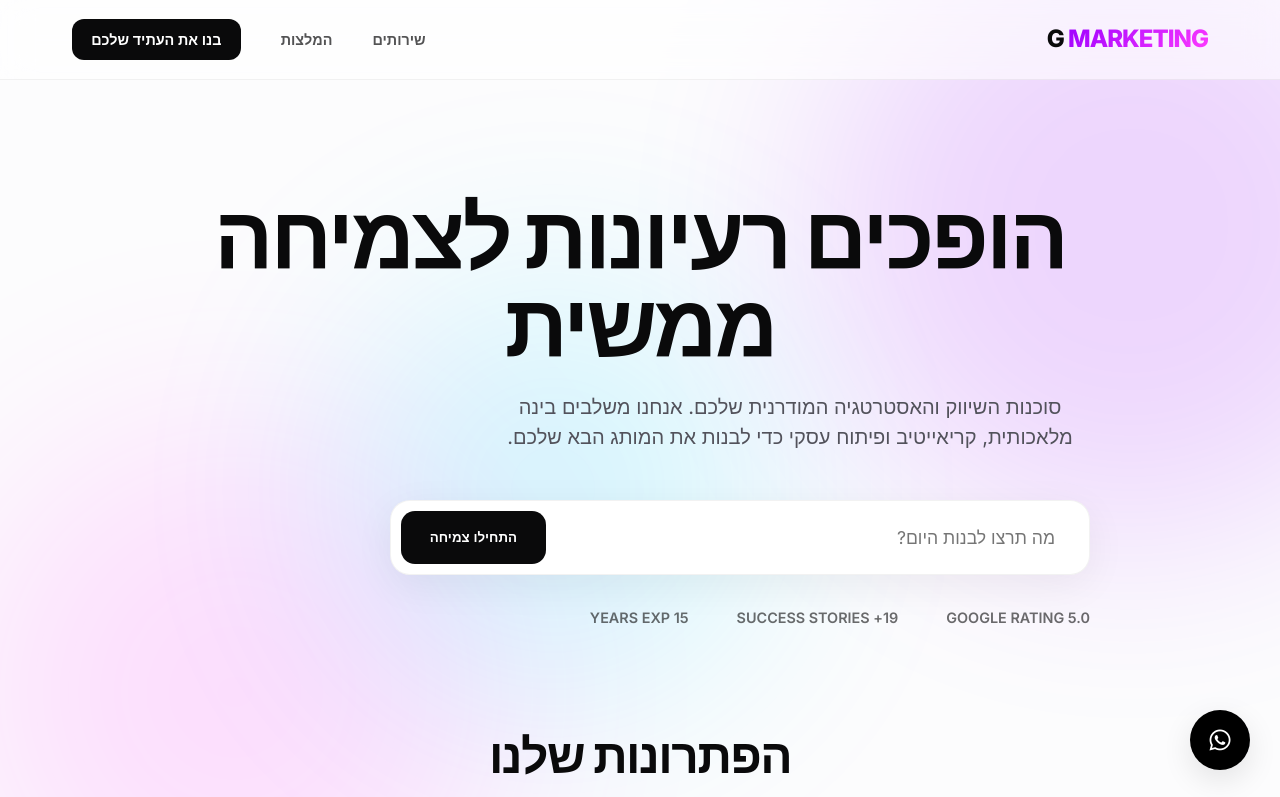
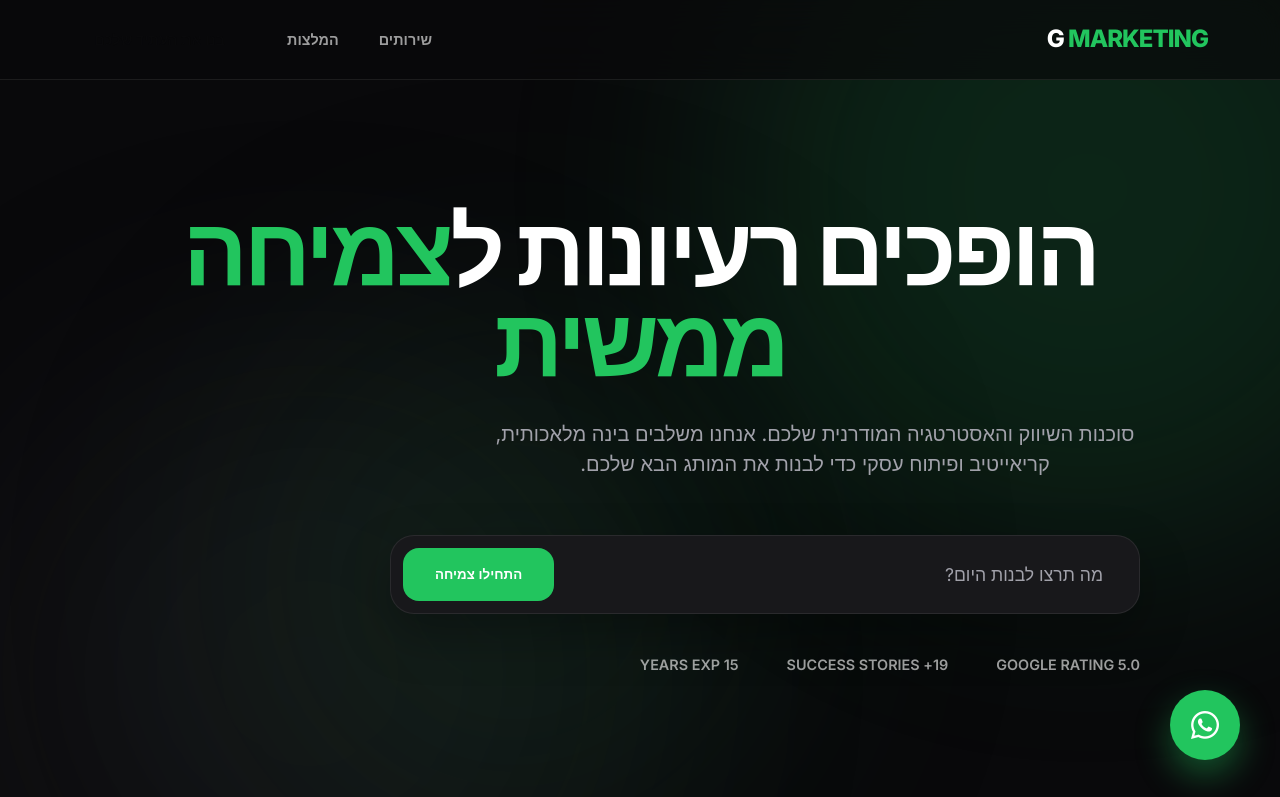
Before and after one commit to igorgormarketing-cpu/agency-website, a plain HTML site: page index.html in a window 1280 px wide. Shown: the top 797 px of the page. Drawn offline with Linux system fonts and the light colour scheme.

Commit message:
Apply Dark Growth theme (Gray/Green/White) to Lovable.dev structure

```diff
--- a/styles.css
+++ b/styles.css
@@ -1,14 +1,16 @@
 :root {
-    --bg-base: #fcfcfd;
-    --text-main: #0a0a0b;
-    --text-muted: #52525b;
-    --primary: #9d00ff;
-    --secondary: #ff3bff;
-    --accent: #00d1ff;
-    --glass: rgba(255, 255, 255, 0.7);
-    --glass-border: rgba(0, 0, 0, 0.05);
+    --bg-base: #09090b; /* Dark Gray / Black */
+    --bg-light: #18181b; /* Dark Gray Lighter */
+    --text-main: #ffffff;
+    --text-muted: #a1a1aa; /* Light Gray Text */
+    --primary: #22c55e; /* Green */
+    --primary-hover: #16a34a;
+    --secondary: #3f3f46; /* Medium Gray */
+    --accent: #52525b; /* Gray Accent */
+    --glass: rgba(24, 24, 27, 0.7);
+    --glass-border: rgba(255, 255, 255, 0.08);
     --font-main: 'Inter', 'Heebo', sans-serif;
-    --shadow-soft: 0 8px 30px rgba(0,0,0,0.04);
+    --shadow-soft: 0 8px 30px rgba(0,0,0,0.5);
 }
 
 * {
@@ -26,7 +28,7 @@ body {
     -webkit-font-smoothing: antialiased;
 }
 
-/* Mesh Background Effects */
+/* Mesh Background Effects - Dark Mode with Green Blurs */
 .mesh-bg {
     position: fixed;
     top: 0;
@@ -41,18 +43,18 @@ body {
 .mesh-blob {
     position: absolute;
     border-radius: 50%;
-    filter: blur(100px);
-    opacity: 0.15;
-    animation: blob-move 20s infinite alternate;
+    filter: blur(120px);
+    opacity: 0.2;
+    animation: blob-move 25s infinite alternate;
 }
 
-.blob-1 { width: 600px; height: 600px; background: var(--primary); top: -100px; right: -100px; }
-.blob-2 { width: 500px; height: 500px; background: var(--secondary); bottom: -100px; left: -100px; animation-delay: -5s; }
-.blob-3 { width: 400px; height: 400px; background: var(--accent); top: 30%; left: 20%; animation-delay: -10s; }
+.blob-1 { width: 700px; height: 700px; background: var(--primary); top: -200px; right: -100px; opacity: 0.15; }
+.blob-2 { width: 600px; height: 600px; background: var(--secondary); bottom: -100px; left: -100px; animation-delay: -5s; }
+.blob-3 { width: 500px; height: 500px; background: #14532d; top: 30%; left: 10%; animation-delay: -10s; }
 
 @keyframes blob-move {
     0% { transform: translate(0, 0) scale(1); }
-    100% { transform: translate(100px, 50px) scale(1.1); }
+    100% { transform: translate(150px, 100px) scale(1.1); }
 }
 
 .container {
@@ -71,8 +73,8 @@ body {
     left: 0;
     right: 0;
     z-index: 1000;
-    background: rgba(255, 255, 255, 0.6);
-    backdrop-filter: blur(16px);
+    background: rgba(9, 9, 11, 0.7);
+    backdrop-filter: blur(20px);
     border-bottom: 1px solid var(--glass-border);
 }
 
@@ -90,9 +92,7 @@ body {
 }
 
 .logo-text span {
-    background: linear-gradient(135deg, var(--primary), var(--secondary));
-    -webkit-background-clip: text;
-    -webkit-text-fill-color: transparent;
+    color: var(--primary);
 }
 
 .nav-links {
@@ -106,159 +106,171 @@ body {
     color: var(--text-main);
     font-weight: 600;
     font-size: 0.9rem;
-    opacity: 0.7;
-    transition: opacity 0.3s;
+    opacity: 0.6;
+    transition: all 0.3s;
 }
 
-.nav-links a:hover { opacity: 1; }
+.nav-links a:hover { opacity: 1; color: var(--primary); }
 
 .btn-nav {
-    background: var(--text-main);
-    color: #fff !important;
-    padding: 0.6rem 1.2rem;
+    background: var(--white);
+    color: var(--bg-base) !important;
+    padding: 0.7rem 1.4rem;
     border-radius: 12px;
     opacity: 1 !important;
+    font-weight: 800;
 }
+
+.btn-nav:hover { background: var(--primary); }
 
 /* Hero Section */
 .hero {
-    min-height: 90vh;
+    min-height: 100vh;
     display: flex;
     flex-direction: column;
     align-items: center;
     justify-content: center;
     text-align: center;
-    padding-top: 100px;
+    padding-top: 80px;
 }
 
 .hero h1 {
-    font-size: clamp(3.5rem, 8vw, 5.5rem);
+    font-size: clamp(3.5rem, 8vw, 6rem);
     font-weight: 900;
-    line-height: 1;
-    letter-spacing: -3px;
-    margin-bottom: 1.5rem;
-    max-width: 900px;
+    line-height: 0.95;
+    letter-spacing: -4px;
+    margin-bottom: 2rem;
+    max-width: 1000px;
+}
+
+.hero h1 span {
+    color: var(--primary);
 }
 
 .hero p {
     font-size: 1.25rem;
     color: var(--text-muted);
-    max-width: 600px;
-    margin-bottom: 3rem;
+    max-width: 650px;
+    margin-bottom: 3.5rem;
 }
 
 .chat-cta {
     width: 100%;
-    max-width: 700px;
-    background: #fff;
-    padding: 10px;
-    border-radius: 20px;
-    box-shadow: 0 10px 40px rgba(0,0,0,0.06);
+    max-width: 750px;
+    background: var(--bg-light);
+    padding: 12px;
+    border-radius: 24px;
+    box-shadow: 0 20px 50px rgba(0,0,0,0.3);
     border: 1px solid var(--glass-border);
     display: flex;
-    gap: 10px;
-    margin-bottom: 2rem;
+    gap: 12px;
+    margin-bottom: 2.5rem;
 }
 
 .chat-cta input {
     flex: 1;
+    background: transparent;
     border: none;
     padding: 1rem 1.5rem;
     font-size: 1.1rem;
+    color: #fff;
     outline: none;
     font-family: inherit;
 }
 
+.chat-cta input::placeholder { color: var(--text-muted); }
+
 .btn-chat {
-    background: var(--text-main);
+    background: var(--primary);
     color: #fff;
     border: none;
-    padding: 0 1.8rem;
-    border-radius: 14px;
-    font-weight: 700;
+    padding: 0 2rem;
+    border-radius: 16px;
+    font-weight: 800;
     cursor: pointer;
-    transition: transform 0.2s;
+    transition: all 0.2s;
 }
 
-.btn-chat:hover { transform: scale(1.02); }
+.btn-chat:hover {
+    background: var(--primary-hover);
+    transform: scale(1.02);
+}
 
 /* Bento Grid */
 .section-header {
     text-align: center;
-    margin-bottom: 4rem;
+    margin-bottom: 5rem;
 }
 
 .section-header h2 {
-    font-size: 3rem;
-    font-weight: 800;
-    letter-spacing: -1.5px;
+    font-size: 3.5rem;
+    font-weight: 900;
+    letter-spacing: -2px;
 }
 
 .bento-grid {
     display: grid;
     grid-template-columns: repeat(4, 1fr);
-    grid-auto-rows: 240px;
+    grid-auto-rows: 260px;
     gap: 1.5rem;
 }
 
 .bento-item {
     background: var(--glass);
-    backdrop-filter: blur(8px);
+    backdrop-filter: blur(20px);
     border: 1px solid var(--glass-border);
-    border-radius: 24px;
-    padding: 2.5rem;
-    transition: all 0.3s;
+    border-radius: 28px;
+    padding: 3rem;
+    transition: all 0.4s cubic-bezier(0.4, 0, 0.2, 1);
     display: flex;
     flex-direction: column;
     justify-content: space-between;
 }
 
 .bento-item:hover {
-    transform: translateY(-5px);
-    background: #fff;
-    box-shadow: var-shadow-soft;
+    transform: translateY(-10px) scale(1.02);
+    border-color: var(--primary);
+    background: rgba(34, 197, 94, 0.05);
 }
 
 .bento-item.wide { grid-column: span 2; }
 .bento-item.tall { grid-row: span 2; }
 
 .bento-item h3 {
-    font-size: 1.5rem;
-    font-weight: 700;
+    font-size: 1.8rem;
+    font-weight: 800;
     margin-bottom: 1rem;
 }
 
 .bento-item p {
-    font-size: 0.95rem;
+    font-size: 1.05rem;
     color: var(--text-muted);
 }
 
 .bento-icon {
-    font-size: 1.8rem;
-    margin-bottom: 1.5rem;
+    font-size: 2.2rem;
+    margin-bottom: 2rem;
     color: var(--primary);
 }
 
 /* Review Cards */
-.reviews-grid {
-    display: grid;
-    grid-template-columns: repeat(auto-fit, minmax(300px, 1fr));
-    gap: 1.5rem;
-    margin-top: 4rem;
+.review-card {
+    background: var(--bg-light);
+    padding: 2.5rem;
+    border-radius: 24px;
+    border: 1px solid var(--glass-border);
+    transition: all 0.3s;
 }
 
-.review-card {
-    background: #fff;
-    padding: 2rem;
-    border-radius: 20px;
-    border: 1px solid var(--glass-border);
+.review-card:hover {
+    border-color: var(--primary);
 }
 
 /* Animations */
 .reveal {
     opacity: 0;
-    transform: translateY(20px);
-    transition: all 0.8s cubic-bezier(0.16, 1, 0.3, 1);
+    transform: translateY(30px);
+    transition: all 1s cubic-bezier(0.2, 0.8, 0.2, 1);
 }
 
 .reveal.active {
@@ -266,39 +278,33 @@ body {
     transform: translateY(0);
 }
 
-/* Footer & Contact */
-.footer-cta {
-    padding: 100px 0;
-    text-align: center;
-}
-
-.footer-cta h2 {
-    font-size: 4rem;
-    font-weight: 900;
-    letter-spacing: -2px;
-    margin-bottom: 2rem;
-}
-
-/* WhatsApp */
+/* WhatsApp Floating Button */
 .whatsapp-float {
     position: fixed;
-    bottom: 30px;
-    right: 30px;
-    width: 60px;
-    height: 60px;
-    background: #000;
+    bottom: 40px;
+    right: 40px;
+    width: 70px;
+    height: 70px;
+    background: var(--primary);
     color: #fff;
     border-radius: 50%;
     display: flex;
     align-items: center;
     justify-content: center;
-    font-size: 1.5rem;
+    font-size: 2rem;
     z-index: 1000;
     text-decoration: none;
-    box-shadow: 0 10px 30px rgba(0,0,0,0.1);
+    box-shadow: 0 15px 35px rgba(34, 197, 94, 0.4);
+    transition: all 0.3s;
+}
+
+.whatsapp-float:hover {
+    transform: scale(1.1) rotate(10deg);
 }
 
 @media (max-width: 992px) {
     .bento-grid { grid-template-columns: repeat(2, 1fr); }
-    .hero h1 { font-size: 3rem; }
+    .hero h1 { font-size: 3.5rem; }
+    .chat-cta { flex-direction: column; padding: 15px; }
+    .btn-chat { padding: 1.2rem; }
 }
```
Also changed, not shown: ai.html (+1 -1 lines), mergers.html (+1 -1 lines), social.html (+1 -1 lines), websites.html (+1 -1 lines).
